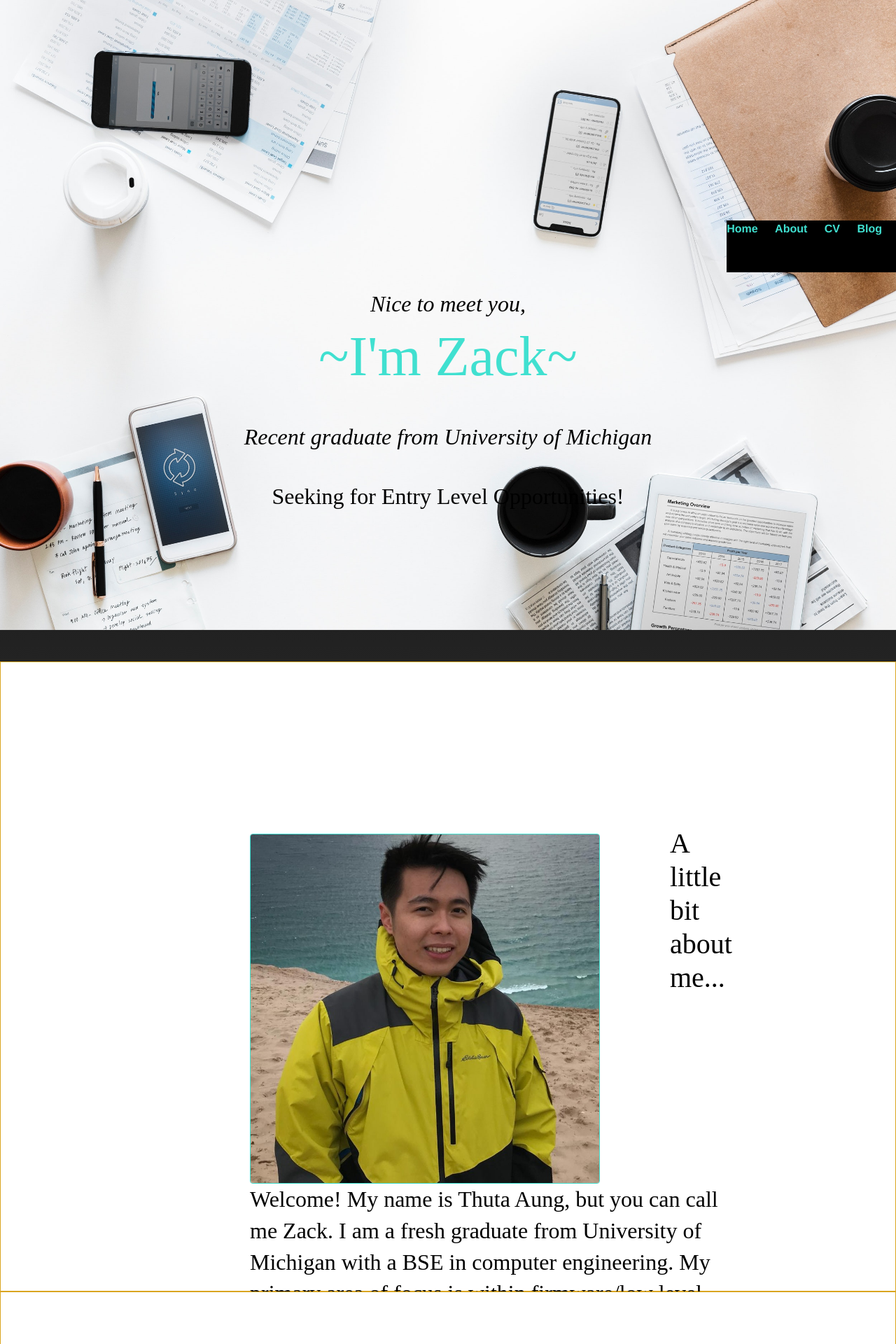
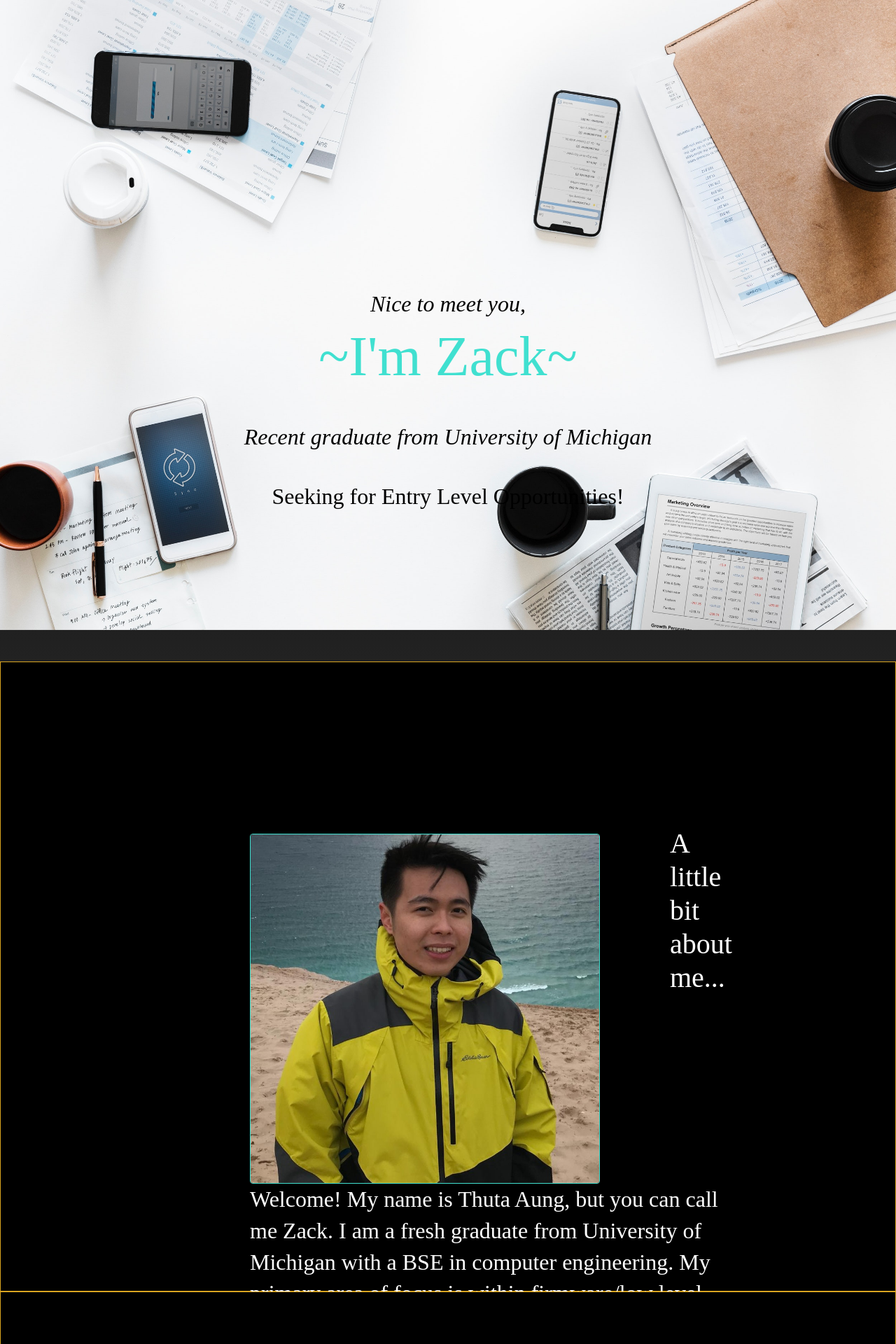
Before and after one commit to thuthazack/thuthazack.github.io, a Jekyll site: the page built from index.html, in a window 1280 px wide. Shown: the top 1920 px of the page at 70% size. Built offline with Jekyll 4.4.1, drawn with Linux system fonts in a browser that asks for light colours.

Commit message:
commited

```diff
--- a/_layouts/default.html
+++ b/_layouts/default.html
@@ -4,14 +4,14 @@
 		<link rel="stylesheet" href="https://stackpath.bootstrapcdn.com/bootstrap/4.3.1/css/bootstrap.min.css" integrity="sha384-ggOyR0iXCbMQv3Xipma34MD+dH/1fQ784/j6cY/iJTQUOhcWr7x9JvoRxT2MZw1T" crossorigin="anonymous">
 		<link rel="stylesheet" type="text/css" href="/css/main.css">
 
-			<nav class = "topnav-right">
+			<!-- <nav class = "topnav-right">
 					<ul>
 						<li><a href="/">Home</a></li>
 						<li><a href="/about">About</a></li>
 						<li><a href="/cv">CV</a></li>
 						<li><a href="/blog">Blog</a></li>
 					</ul>
-				</nav>
+				</nav> -->
 		<style>
 
 		</style>
@@ -87,8 +87,8 @@
 										<p>
 											<img src="img/pro.jpg" height = "600" width = "800" style = "object-fit:fill;float:left; margin: 10px 100px 0px 0px; border: 1px solid turquoise;">
 
-												<h1 style="text-align:left;font-weight:bold;font-size: 3em;">Smart Sensor Interface</h1>
-												<div style="font-size: 2em;">
+												<h4 style="text-align:left;font-weight:bold;font-size: 3.5em;">Smart Sensor Interface</h4>
+												<div style="font-size: 3em;color:white">
 														This article describes an Internet-of-Things sensor interface that converts bare sensors and manual sensing systems into automated, wireless sensing systems. It has the goal of supporting a very wide range of sensing applications, implying the need for a very general design. The sensing system has several novel design features dictated by the application requirements including automated calibration to compensate for process variation and temperature dependence of components within the sensing system.
 											<br><br>
 
@@ -108,8 +108,8 @@
 								<p>
 									<img class="profilepic img-fluid rounded" src="img/vest.jpg" height = "800" width = "600" style = "object-fit:cover;float:right; margin: 10px 100px 100px 100px; border: 1px solid turquoise;">
 
-										<h1 style="text-align:left;font-weight:bold;font-size: 3em;">Spinosaurus</h1>
-										<div style="font-size: 2em;">
+										<h4 style="text-align:left;font-weight:bold;font-size: 3.5em;">Spinosaurus</h4>
+										<div style="font-size: 3em;color:white;">
 											The proposed goal of our wearable Spinosaurus was to provide weightlifters feedback on their back form while squatting and deadlifting. It is comprised of a vest (the SpineAligner) that stretches across the spin and an Android phone app. The vest has the ability to measure the orientation of
 											the user's back with three inertial measurment units (IMUs) and then communicates with the phone app to display visual feedback.
 									<br><br>
@@ -129,8 +129,8 @@
 										<p>
 											<img class="profilepic img-fluid rounded" src="img/left.jpg" height = "800" width = "600" style = "object-fit:cover;float:left; margin: 10px 100px 0px 0px; border: 1px solid turquoise;">
 
-												<h1 style="text-align:left;font-weight:bold;font-size: 3em;">Tracking Tripod</h1>
-												<div style="font-size: 2em;">
+												<h4 style="text-align:left;font-weight:bold;font-size: 3.5em;">Tracking Tripod</h4>
+												<div style="font-size: 3em;color:white;">
 											Welcome! My name is Thuta Aung, but you can call me Zack. I am a fresh graduate from University of Michigan with a BSE in computer engineering. My primary area of focus is within firmware/low level software development of low powered embedded systems.
 											<br><br>
 
--- a/css/main.css
+++ b/css/main.css
@@ -2,15 +2,27 @@ body {
     height: 100%;
     background-color: rgb(255, 254, 254); /* For browsers that do not support gradients */
     background-image: linear-gradient(black, white); /* Standard syntax (must be last) */
-    font-family: 'Times New Roman', Times, serif
+    font-family: 'Times New Roman', Times, serif;
 }
-nav ul, footer ul {
+ footer ul {
     font-family:'Helvetica', 'Arial', 'Sans-Serif';
     padding: 0px;
-    padding-bottom: 50px;
+    padding-bottom: 10vh;
+    text-align:center;
     list-style: none;
     font-weight: bold;
     background-color:black;
+    font-size:5em;
+}
+nav ul{
+  font-family:'Helvetica', 'Arial', 'Sans-Serif';
+  padding: 0px;
+  padding-bottom: 15px;
+  text-align:center;
+  list-style: none;
+  font-weight: bold;
+  background-color:black;
+  padding-top:0px;
 }
 
 nav ul li, footer ul li {
@@ -32,7 +44,7 @@ h1 {
 }
 h2{
   text-align: center;
-  color:black;
+  color:white;
   font-size: 5em;
 }
 h3{
@@ -44,12 +56,12 @@ h3{
 h4{
   font-size: 4em;
   text-align: center;
-  color:black;
+  color:white;
 }
 p {
     font-size: 2em;
     line-height: 1.4em;
-    color:black;
+    color:white;
 
     margin-top: 20px;
     margin-bottom: 20px;
@@ -126,7 +138,7 @@ img.displayed {
     height: 100vh;
     padding-bottom: 5%;
     /* opacity: 0.9; */
-    background-color:white;
+    background-color:black;
     padding:100px;
     border-style:solid;
     border-width: 1px;
@@ -143,7 +155,7 @@ img.displayed {
     height: 90vh;
     padding-bottom: 5%;
     /* opacity: 0.9; */
-    background-color:white;
+    background-color:black;
     padding:100px;
     border-style:solid;
     border-width: 1px;
@@ -161,7 +173,7 @@ img.displayed {
     height: 80vh;
     padding-bottom: 5%;
     /* opacity: 0.9; */
-    background-color:white;
+    background-color:black;
     padding:100px;
     border-style:solid;
     border-width: 1px;
@@ -178,7 +190,7 @@ img.displayed {
     height: 200vh;
     padding-bottom: 5%;
     /* opacity: 0.9; */
-    background-color:white;
+    background-color:black;
     padding:100px;
     border-style:solid;
     border-width: 1px;
```
